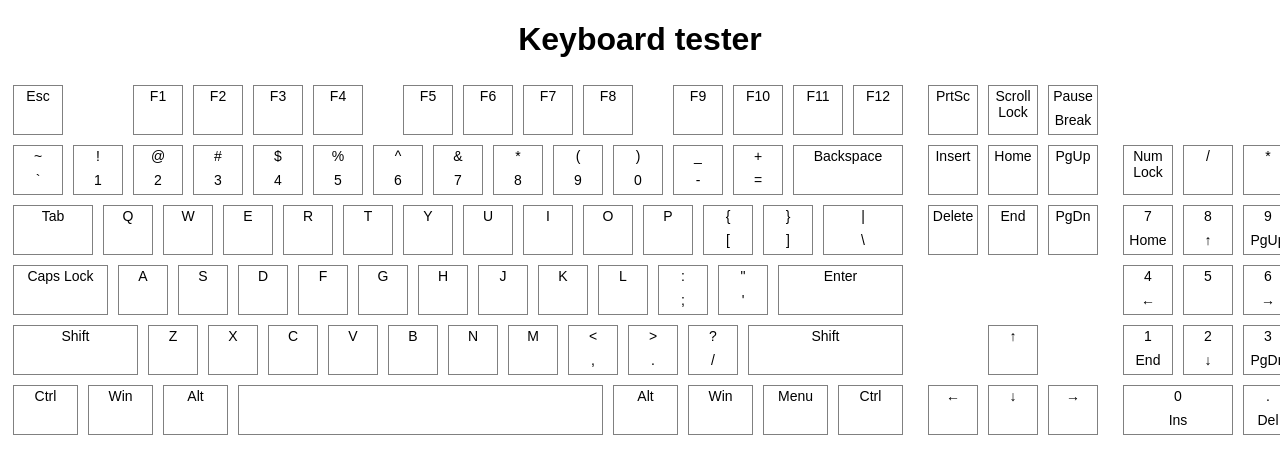
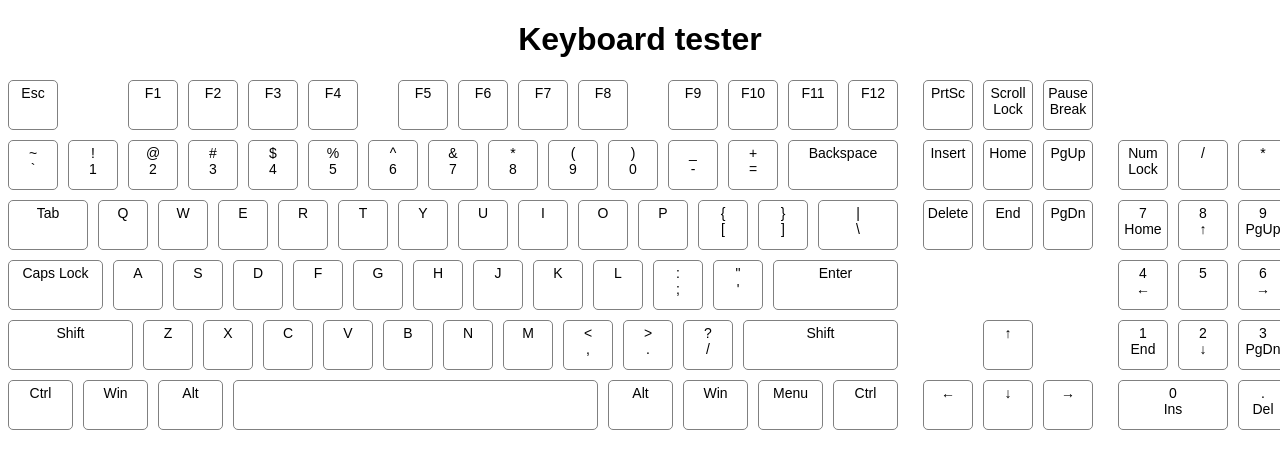
Before and after one commit to jchang6513/react-hook-keyboard-tester, a React (Create React App) app: page / in a window 1280 px wide. Shown: the top 474 px of the page. Built offline with nearby package versions, Linux system fonts and the light colour scheme.

Commit message:
simplify code

```diff
--- a/src/assets/scss/keyboard.scss
+++ b/src/assets/scss/keyboard.scss
@@ -2,24 +2,22 @@
   .row {
     display: flex;
 
-    .keycap {
+    .key {
       overflow: hidden;
       position: relative;
 
-      &:after {
+      .keyCap {
         border: 1px solid gray;
+        border-radius: 5px;
         content: '';
-        height: calc(100% - 12px);
-        left: 5px;
+        height: calc(100% - 16px);
+        padding-top: 4px;
         position: absolute;
-        top: 5px;
         width: calc(100% - 12px);
-      }
-
-      p {
-        font-size: 14px;
-        margin: 0px;
-        margin-top: 8px;
+        p {
+          font-size: 14px;
+          margin: 0px;
+        }
       }
     }
   }
--- a/src/components/keyboard.tsx
+++ b/src/components/keyboard.tsx
@@ -19,7 +19,6 @@ const Keyboard = () => {
 
   useEffect(() => {
     (document.getElementById('keyboard') as any).style.width = `calc(${maxKeyWidth} * ${unit})`
-    console.log(maxKeyWidth);
   }, [maxKeyWidth]);
 
   return (
@@ -29,7 +28,6 @@ const Keyboard = () => {
           if ( maxKeyWidth < currentRowWidth) {
             maxKeyWidth = currentRowWidth;
           }
-          nextKeyWidth = 1;
           currentRowWidth = 0;
           return (
             <div className="row" style={{height: unit}}>
@@ -39,32 +37,20 @@ const Keyboard = () => {
                   const keyHeight = nextKeyHeight
                   nextKeyWidth = 1;
                   nextKeyHeight = 1;
-                  console.log(key, keyWidth, keyHeight)
                   if (typeof key === 'object') {
-                    if (key.w) {
-                      nextKeyWidth = key.w
-                    }
-                    if (key.h) {
-                      nextKeyHeight = key.h
-                    }
+                    if (key.w) { nextKeyWidth = key.w }
+                    if (key.h) { nextKeyHeight = key.h }
                     if (key.x) {
                       currentRowWidth += key.x;
-                      return (
-                        <div className="key-space" style={{height: unit, width: unitWidth(key.x)}} />
-                      )
+                      return <div className="key-space" style={{height: unit, width: unitWidth(key.x)}} />
                     }
                   } else {
                     currentRowWidth += keyWidth;
                     return (
-                      <div className="keycap" style={{height: unitWidth(keyHeight), width: unitWidth(keyWidth)}}>
-                        {
-                          key.split('\n').map(k => (
-                            <p>
-                              {k}
-                              <br/>
-                            </p>
-                          ))
-                        }
+                      <div className="key" style={{height: unitWidth(keyHeight), width: unitWidth(keyWidth)}}>
+                        <div className="keyCap">
+                          { key.split('\n').map(k => <p>{k}<br/></p>) }
+                        </div>
                       </div>
                     )
                   }
```
